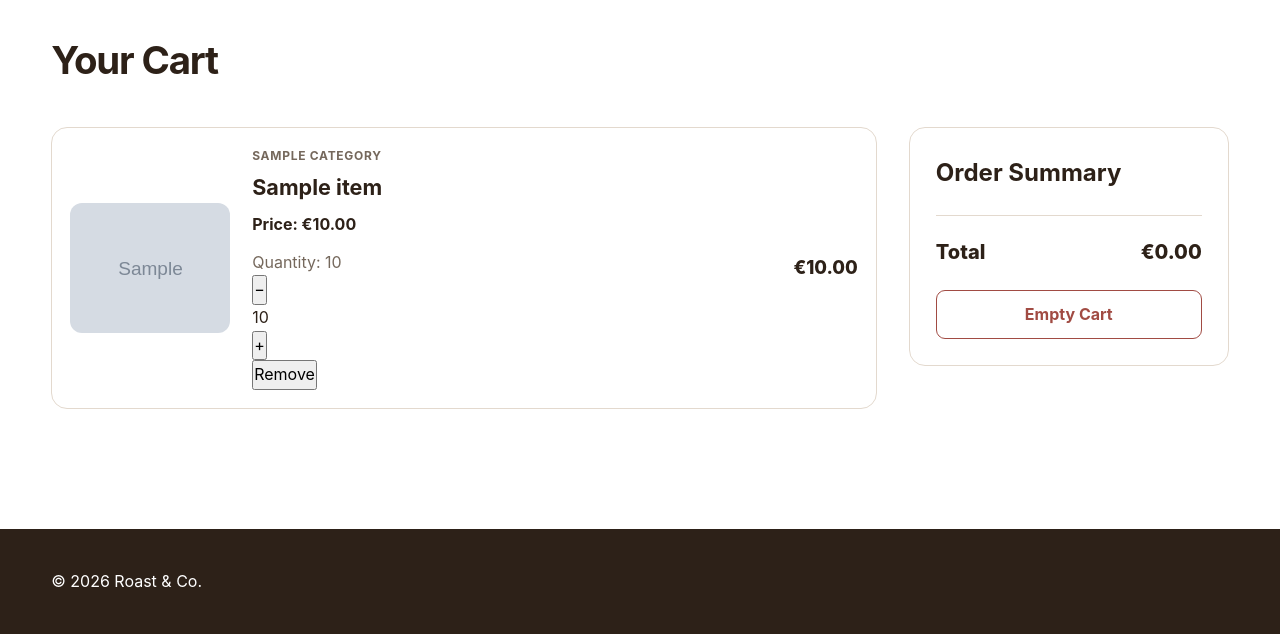
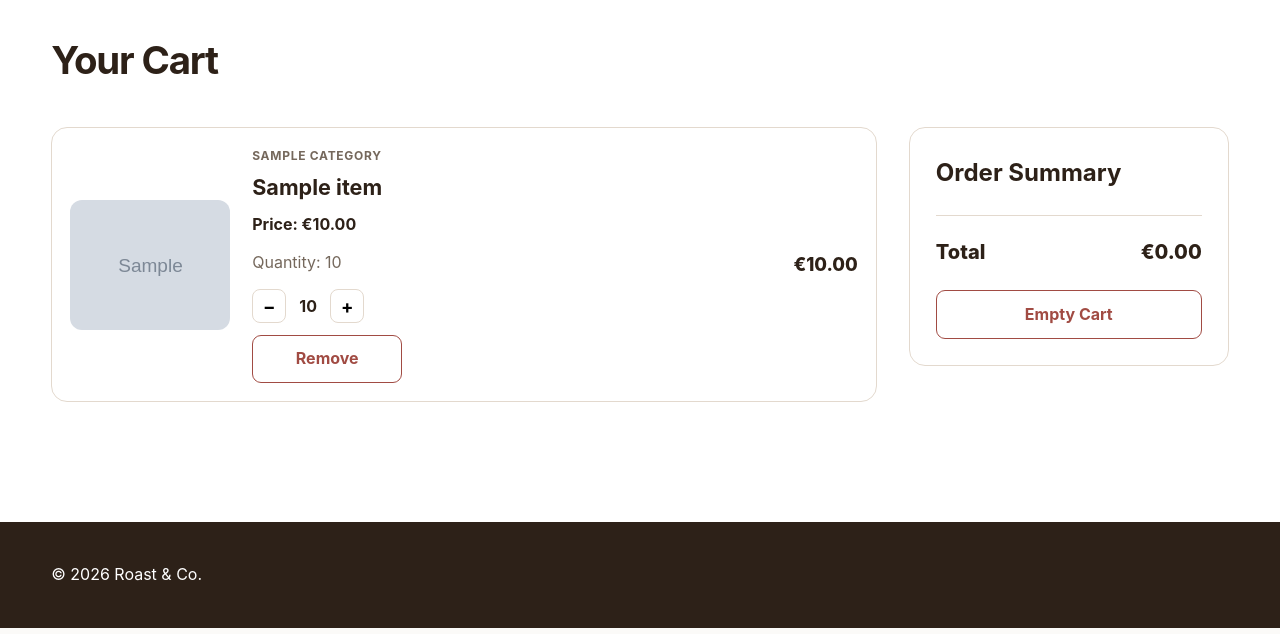
Before and after one commit to kisshere69/devops-project-e-commerce, a Flask app: template app/templates/cart.html in a window 1280 px wide. Shown: the part 232-866 px from the top of the page. Run offline with Flask 3, Linux system fonts and the light colour scheme; the template is opened without the code that fills it: most values are stand-ins (such as "Sample title", 1, 10 or a date in 2020); grey boxes marked "Sample" are stand-in pictures.

Commit message:
Configured styling for removal, increase, and decrease buttons

```diff
--- a/app/static/css/style.css
+++ b/app/static/css/style.css
@@ -632,6 +632,81 @@ button {
 }
 
 
+.quantity-controls {
+    margin-top: 14px;
+
+    display: flex;
+    align-items: center;
+
+    gap: 10px;
+}
+
+
+.quantity-button {
+    width: 34px;
+    height: 34px;
+
+    display: inline-flex;
+    align-items: center;
+    justify-content: center;
+
+    border: 1px solid var(--border);
+    border-radius: 8px;
+
+    background: var(--background);
+
+    cursor: pointer;
+
+    font-size: 1.15rem;
+    font-weight: 700;
+}
+
+
+.quantity-button:hover {
+    background: var(--surface-secondary);
+}
+
+
+.quantity-value {
+    min-width: 24px;
+
+    text-align: center;
+
+    font-weight: 700;
+}
+
+
+.remove-item-form {
+    margin-top: 12px;
+}
+
+.remove-item-button {
+    width: 100%;
+    max-width: 150px;
+
+    padding: 10px 14px;
+
+    border: 1px solid var(--danger);
+    border-radius: 9px;
+
+    background: transparent;
+    color: var(--danger);
+
+    cursor: pointer;
+
+    font-weight: 700;
+
+    transition:
+        background 0.2s,
+        color 0.2s;
+}
+
+
+.remove-item-button:hover {
+    background: var(--danger);
+    color: white;
+}
+
 .cart-empty {
     max-width: 600px;
 
```
